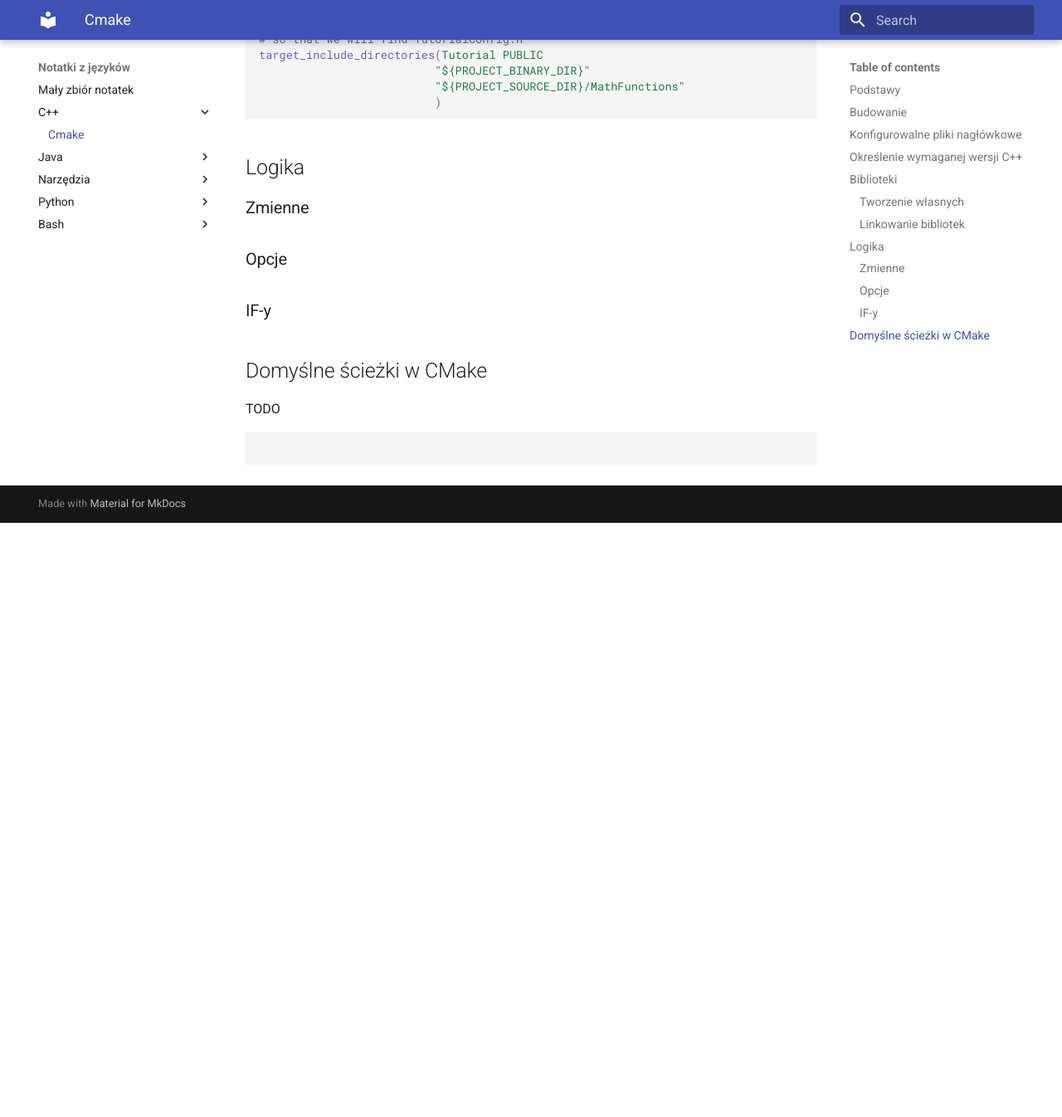
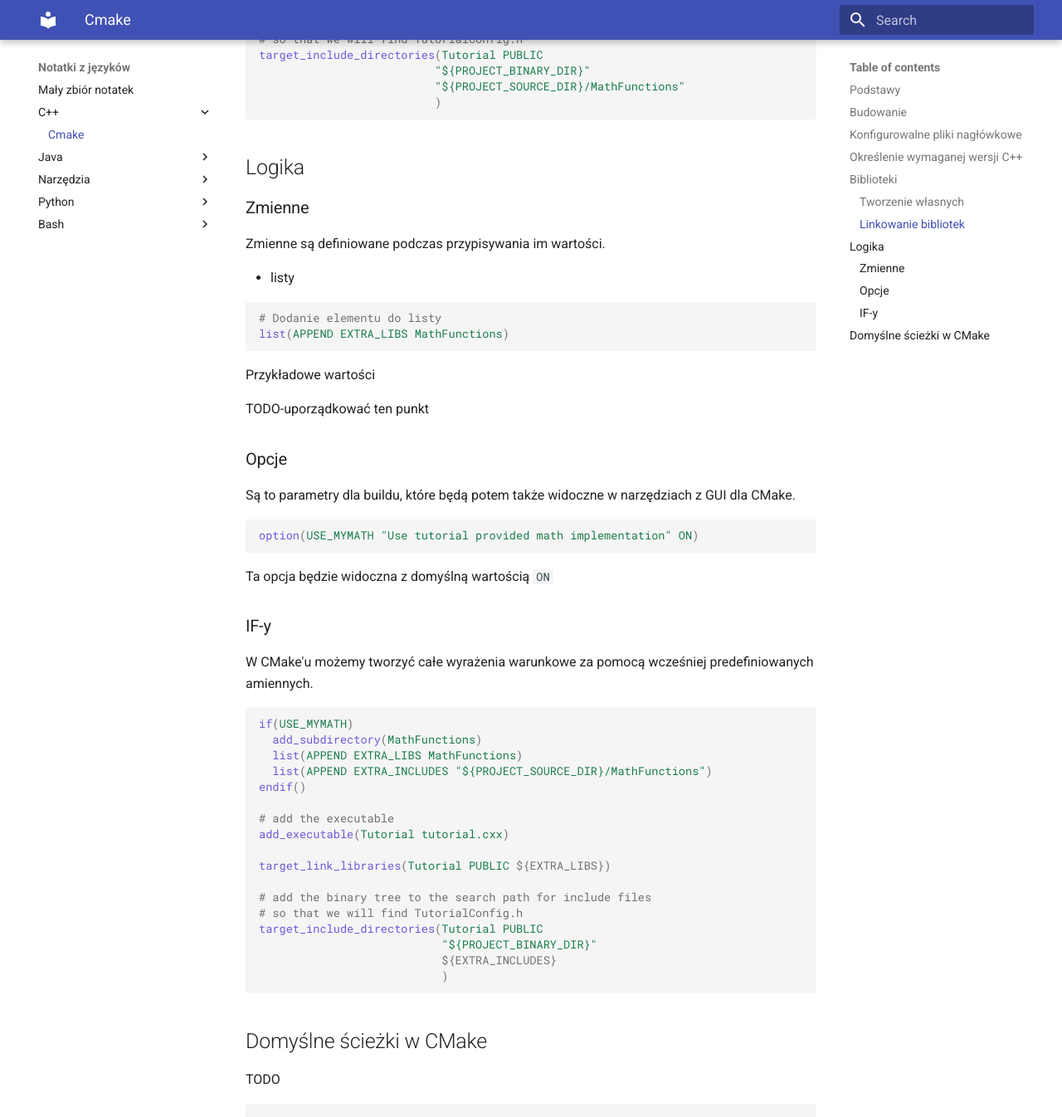
Before and after one commit to pktiuk/notatki_z_jezykow, an MkDocs documentation site: the page built from docs/C++/Cmake.md, in a window 1280 px wide and 1400 px high, scrolled down 2069 px. Shown: the top 1346 px of the window at 83% size. Built offline with MkDocs 1.6.1 and Material for MkDocs 9.7.7, drawn with Linux system fonts in a browser that asks for light colours; before the commit the page ends 2699 px from its top, so only the background shows below that.

Commit message:
Dodanie trochę o CMake

````diff
--- a/docs/C++/Cmake.md
+++ b/docs/C++/Cmake.md
@@ -92,16 +92,59 @@ target_include_directories(Tutorial PUBLIC
 ## Logika
 
 ### Zmienne
+Zmienne są definiowane podczas przypisywania im wartości.
+
+- listy
+```cmake
+# Dodanie elementu do listy
+list(APPEND EXTRA_LIBS MathFunctions)
+```
+
+Przykładowe wartości
+
+
+
+TODO-uporządkować ten punkt
 
 ### Opcje
 
+Są to parametry dla buildu, które będą potem także widoczne w narzędziach z GUI dla CMake.
+
+```cmake
+option(USE_MYMATH "Use tutorial provided math implementation" ON)
+
+```
+Ta opcja będzie widoczna z domyślną wartością `ON`
+
 ### IF-y
+W CMake'u możemy tworzyć całe wyrażenia warunkowe za pomocą wcześniej predefiniowanych amiennych.
+```cmake
+if(USE_MYMATH)
+  add_subdirectory(MathFunctions)
+  list(APPEND EXTRA_LIBS MathFunctions)
+  list(APPEND EXTRA_INCLUDES "${PROJECT_SOURCE_DIR}/MathFunctions")
+endif()
 
+# add the executable
+add_executable(Tutorial tutorial.cxx)
+
+target_link_libraries(Tutorial PUBLIC ${EXTRA_LIBS})
+
+# add the binary tree to the search path for include files
+# so that we will find TutorialConfig.h
+target_include_directories(Tutorial PUBLIC
+                           "${PROJECT_BINARY_DIR}"
+                           ${EXTRA_INCLUDES}
+                           )
+```
 
 ## Domyślne ścieżki w CMake
 
 TODO
 
+```cmake
+
+```
 
 
 
````
